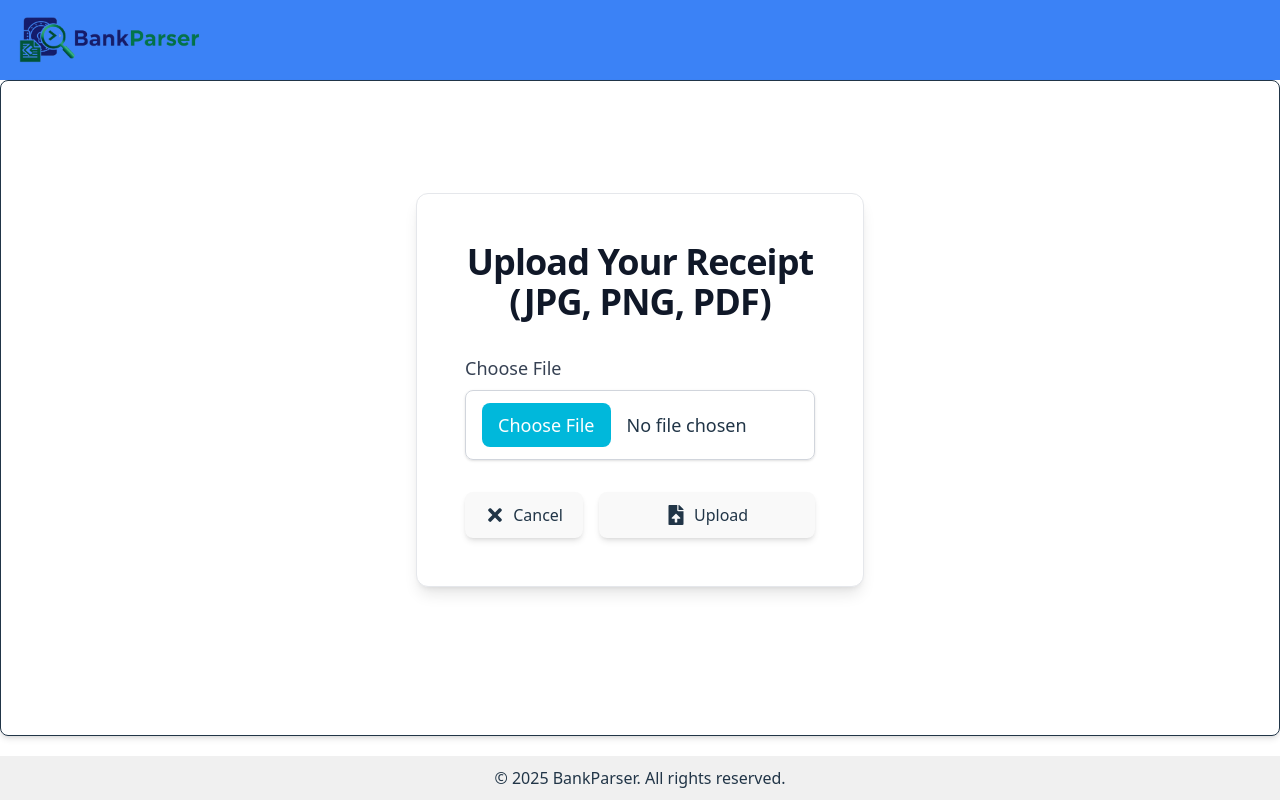
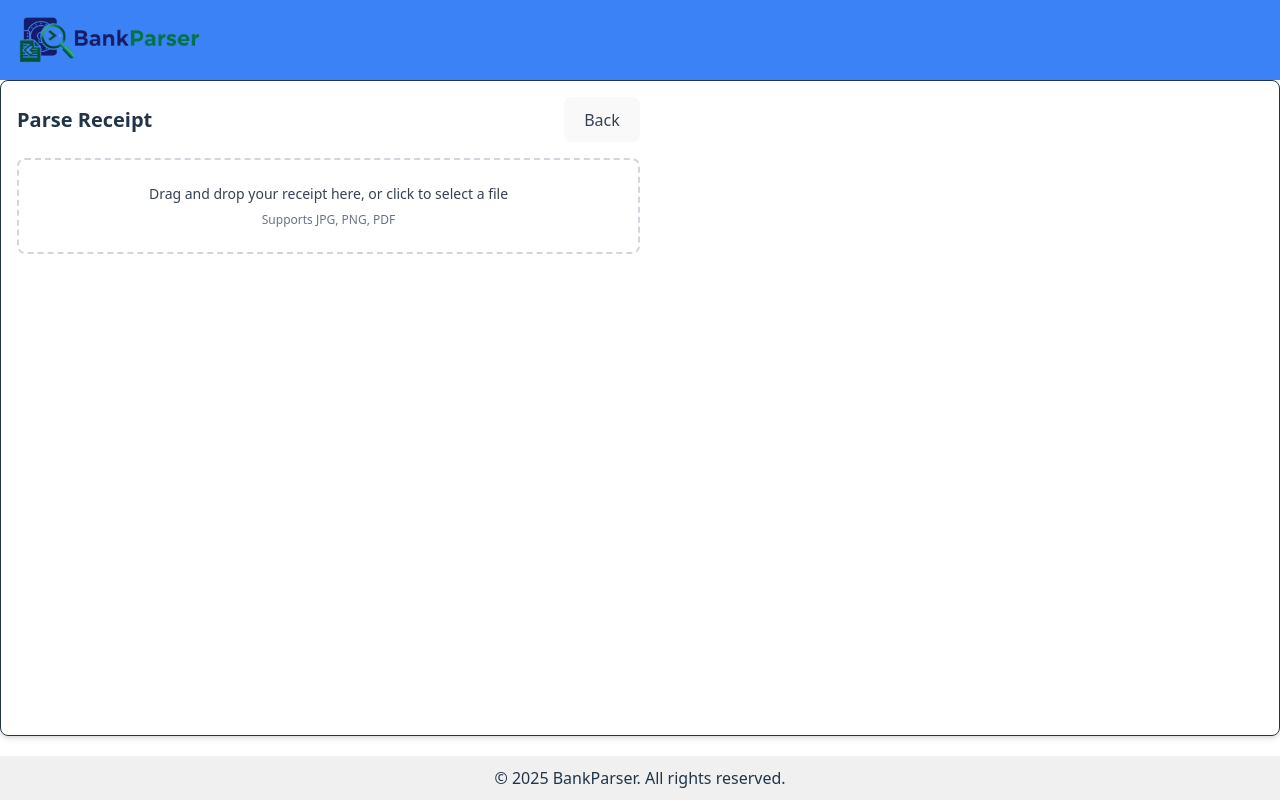
Before and after one commit to vasuki20/my-python-projects, a React (Vite) app in the folder frontend/my-app/: page /parse-receipt in a window 1280 px wide. Built offline with nearby package versions, Linux system fonts and the light colour scheme; sample sign-in values are in the browser's storage.

Commit message:
New improved design for uploading receipt with drag and drop support

```diff
--- a/frontend/my-app/src/components/ReceiptParser.tsx
+++ b/frontend/my-app/src/components/ReceiptParser.tsx
@@ -1,7 +1,7 @@
-import React, { useState } from 'react';
-import { apiRequest } from '../utils/apiUtil'; // Corrected import for named export
+import React, { useState, useEffect, useRef } from 'react';
+import { apiRequest } from '../utils/apiUtil';
 import { useNavigate } from 'react-router-dom';
-import { FaFileUpload, FaTimes } from 'react-icons/fa';
+
 interface ExtractedReceiptData {
     receipt_id: string | null;
     date: string | null;
@@ -14,18 +14,63 @@ const ReceiptParser: React.FC = () => {
     const [extractedData, setExtractedData] = useState<ExtractedReceiptData | null>(null);
     const [isLoading, setIsLoading] = useState<boolean>(false);
     const [error, setError] = useState<string | null>(null);
+    const [imagePreviewUrl, setImagePreviewUrl] = useState<string | null>(null);
+    const [isDragging, setIsDragging] = useState<boolean>(false);
+    const fileInputRef = useRef<HTMLInputElement>(null);
+
     const navigate = useNavigate();
+
+    useEffect(() => {
+        return () => {
+            if (imagePreviewUrl) {
+                URL.revokeObjectURL(imagePreviewUrl);
+            }
+        };
+    }, [imagePreviewUrl]);
 
     const handleFileChange = (event: React.ChangeEvent<HTMLInputElement>) => {
         if (event.target.files && event.target.files.length > 0) {
-            setSelectedFile(event.target.files[0]);
-            setExtractedData(null); // Clear previous data when a new file is selected
-            setError(null); // Clear previous errors
+            const file = event.target.files[0];
+            setSelectedFile(file);
+            setExtractedData(null);
+            setError(null);
+            setImagePreviewUrl(URL.createObjectURL(file));
+            handleUpload(file); // Auto-upload when file is selected
         }
     };
 
-    const handleUpload = async () => {
-        if (!selectedFile) {
+    const handleDragOver = (e: React.DragEvent<HTMLDivElement>) => {
+        e.preventDefault();
+        e.stopPropagation();
+        setIsDragging(true);
+    };
+
+    const handleDragLeave = (e: React.DragEvent<HTMLDivElement>) => {
+        e.preventDefault();
+        e.stopPropagation();
+        setIsDragging(false);
+    };
+
+    const handleDrop = (e: React.DragEvent<HTMLDivElement>) => {
+        e.preventDefault();
+        e.stopPropagation();
+        setIsDragging(false);
+
+        if (e.dataTransfer.files && e.dataTransfer.files.length > 0) {
+            const file = e.dataTransfer.files[0];
+            setSelectedFile(file);
+            setExtractedData(null);
+            setError(null);
+            setImagePreviewUrl(URL.createObjectURL(file));
+            handleUpload(file); // Auto-upload when file is dropped
+        }
+    };
+
+    // Modified to accept file as argument for auto-upload
+    const handleUpload = async (fileToUpload: File | null = null) => {
+        const file = fileToUpload || selectedFile; // Use provided file or the state's selectedFile
+
+        if (!file) {
             setError('Please select a file first.');
             return;
         }
@@ -35,12 +80,11 @@ const ReceiptParser: React.FC = () => {
         setExtractedData(null);
 
         const formData = new FormData();
-        formData.append('receipt', selectedFile);
+        formData.append('receipt', file);
 
         try {
-            // Use the apiRequest function for POST requests
-            const response = await apiRequest('post', '/parse-receipt', formData, true); // Pass true for isFormData
-            setExtractedData(response); // apiRequest returns the data directly
+            const response = await apiRequest('post', '/parse-receipt', formData, true);
+            setExtractedData(response);
         } catch (err: any) {
             console.error('Error uploading receipt:', err);
             if (err.response && err.response.data && err.response.data.message) {
@@ -53,58 +97,93 @@ const ReceiptParser: React.FC = () => {
         }
     };
 
+    const formatCurrency = (amount: number | null, currency: string | null): string => {
+        if (amount === null || currency === null) return 'N/A';
+        return `${currency} ${amount.toFixed(2)}`;
+    };
+
+    const openFileInput = () => {
+        fileInputRef.current?.click();
+    };
+
+    const goBack = () => {
+        navigate('/files');
+    };
+
     return (
-        <div className="p-4 border rounded-lg shadow-md">
-
-            <div className="flex items-center justify-center mt-20 bg-gradient-to-br p-4">
-                <div className="bg-white p-12 rounded-xl shadow-lg w-full max-w-md border border-gray-200">
-                    <h2 className="text-4xl font-extrabold mb-8 text-center text-gray-900 tracking-tight">
-                        Upload Your Receipt (JPG, PNG, PDF)
-                    </h2>
-                    <div className="space-y-6">
-                        <div>
-                            <label htmlFor="file-upload" className="block text-lg font-medium text-gray-700 mb-2">
-                                Choose File
-                            </label>
-                            <input
-                                id="file-upload"
-                                type="file"
-                                onChange={handleFileChange}
-                                className="w-full px-4 py-3 border border-gray-300 rounded-lg shadow-sm focus:ring-cyan-500 focus:border-cyan-500 transition duration-150 ease-in-out text-lg placeholder-gray-400 file:mr-4 file:py-2 file:px-4 file:rounded-lg file:border-0 file:bg-cyan-500 file:text-white file:cursor-pointer hover:file:bg-cyan-600"
-                            />
-                        </div>
-                        <div className="flex justify-center mt-8 space-x-4"> {/* Added space-x-4 for spacing */}
-                            <button onClick={() => navigate('/files')} className="px-8 py-3 flex items-center bg-primary hover:bg-blue-700 rounded-lg shadow-md text-lg font-semibold focus:outline-none focus:ring-2 focus:ring-offset-2 focus:ring-gray-500 transition duration-150 ease-in-out">
-                                <span style={{ marginRight: '8px' }}><FaTimes size={20} /></span> Cancel
+        <div className="p-4 border rounded-lg shadow-md flex flex-col md:flex-row gap-6">
+            <div className="md:w-1/2">
+                <div className="flex justify-between items-center mb-4">
+                    <h2 className="text-xl font-semibold">Parse Receipt</h2>
+                    <button
+                        onClick={goBack}
+                        className="px-3 py-1 bg-gray-200 text-gray-700 font-medium rounded-md hover:bg-gray-300 focus:outline-none focus:ring-2 focus:ring-gray-400 focus:ring-opacity-75"
+                    >
+                        Back
                     </button>
-                            <button
-                                onClick={handleUpload}
-                                disabled={!selectedFile || isLoading}
-                                className="w-full flex justify-center items-center py-4 px-6 border border-transparent rounded-lg shadow-md text-xl font-bold bg-primary hover:bg-blue-700 focus:outline-none focus:ring-2 focus:ring-offset-2 focus:ring-cyan-500 transition duration-150 ease-in-out"
-                            >
-                                <span style={{ marginRight: '8px' }}><FaFileUpload size={20} /></span> Upload
-                            </button>
-
                 </div>
 
+                <div
+                    className={`border-2 border-dashed rounded-lg p-6 mb-4 text-center cursor-pointer ${isDragging ? 'border-blue-500 bg-blue-50' : 'border-gray-300'}`}
+                    onClick={openFileInput}
+                    onDragOver={handleDragOver}
+                    onDragLeave={handleDragLeave}
+                    onDrop={handleDrop}
+                >
+                    <input
+                        type="file"
+                        ref={fileInputRef}
+                        id="receiptUpload"
+                        accept=".jpg,.jpeg,.png,.pdf"
+                        onChange={handleFileChange}
+                        className="hidden"
+                    />
+                    <label htmlFor="receiptUpload" className="block text-sm font-medium text-gray-700 mb-2">
+                        {isDragging ? 'Drop your receipt here' : 'Drag and drop your receipt here, or click to select a file'}
+                    </label>
+                    <p className="text-xs text-gray-500">Supports JPG, PNG, PDF</p>
                 </div>
-                </div>
-            </div>
+
+                {/* Removed the explicit Parse Receipt button */}
+
                 {error && (
-                <div className="mt-4 p-3 bg-red-100 border border-red-400 text-red-700 rounded-md">
+                    <div className="p-3 bg-red-100 border border-red-400 text-red-700 rounded-md">
                         {error}
                     </div>
                 )}
 
-            {extractedData && (
-                <div className="mt-4 p-3 bg-green-100 border border-green-400 text-green-700 rounded-md">
+                {extractedData && !isLoading && (
+                    <div className="p-3 bg-green-100 border border-green-400 text-green-700 rounded-md">
                         <h3 className="font-semibold">Extracted Information:</h3>
                         <p><strong>Receipt ID:</strong> {extractedData.receipt_id || 'N/A'}</p>
                         <p><strong>Date:</strong> {extractedData.date || 'N/A'}</p>
-                    <p><strong>Amount:</strong> {extractedData.amount !== null ? `${extractedData.currency || ''} ${extractedData.amount}` : 'N/A'}</p>
+                        <p><strong>Amount:</strong> {formatCurrency(extractedData.amount, extractedData.currency)}</p>
                     </div>
                 )}
+            </div>
 
+            {/* Image Preview Section */}
+            {selectedFile && (
+                <div className="md:w-1/2 mt-4 md:mt-0 flex flex-col items-center">
+                    <h3 className="text-lg font-semibold mb-2">Receipt Preview</h3>
+                    {isLoading && (
+                        <div className="flex justify-center items-center h-full">
+                            <div className="animate-spin rounded-full h-16 w-16 border-t-2 border-b-2 border-blue-500"></div>
+                        </div>
+                    )}
+                    {!isLoading && imagePreviewUrl && (
+                        <img
+                            src={imagePreviewUrl}
+                            alt="Receipt Preview"
+                            className="max-w-full h-auto rounded-lg shadow-md border"
+                            style={{ maxHeight: '400px' }}
+                        />
+                    )}
+                    {!isLoading && !imagePreviewUrl && selectedFile && (
+                        <p className="text-gray-500">Could not load preview for this file type.</p>
+                    )}
+                </div>
+            )}
         </div>
     );
 };
```
Lines whose indentation alone changed are shown as unchanged.
